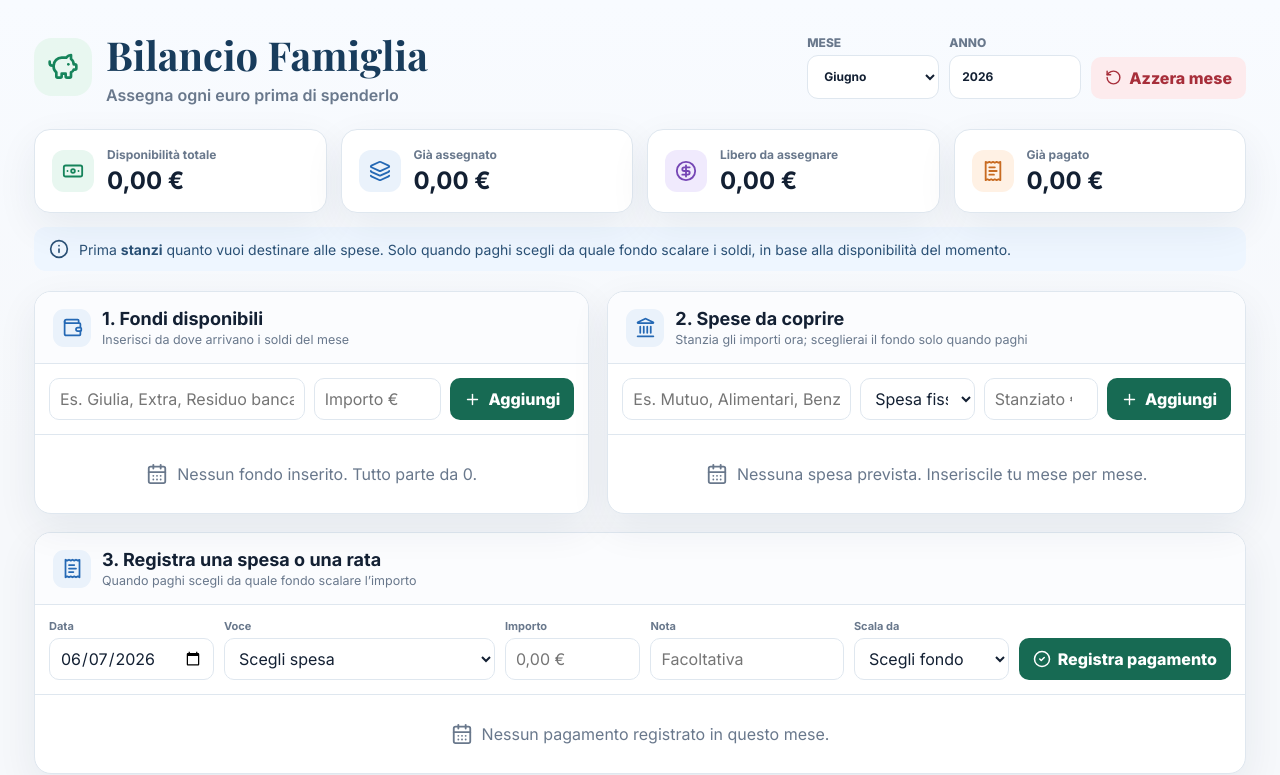
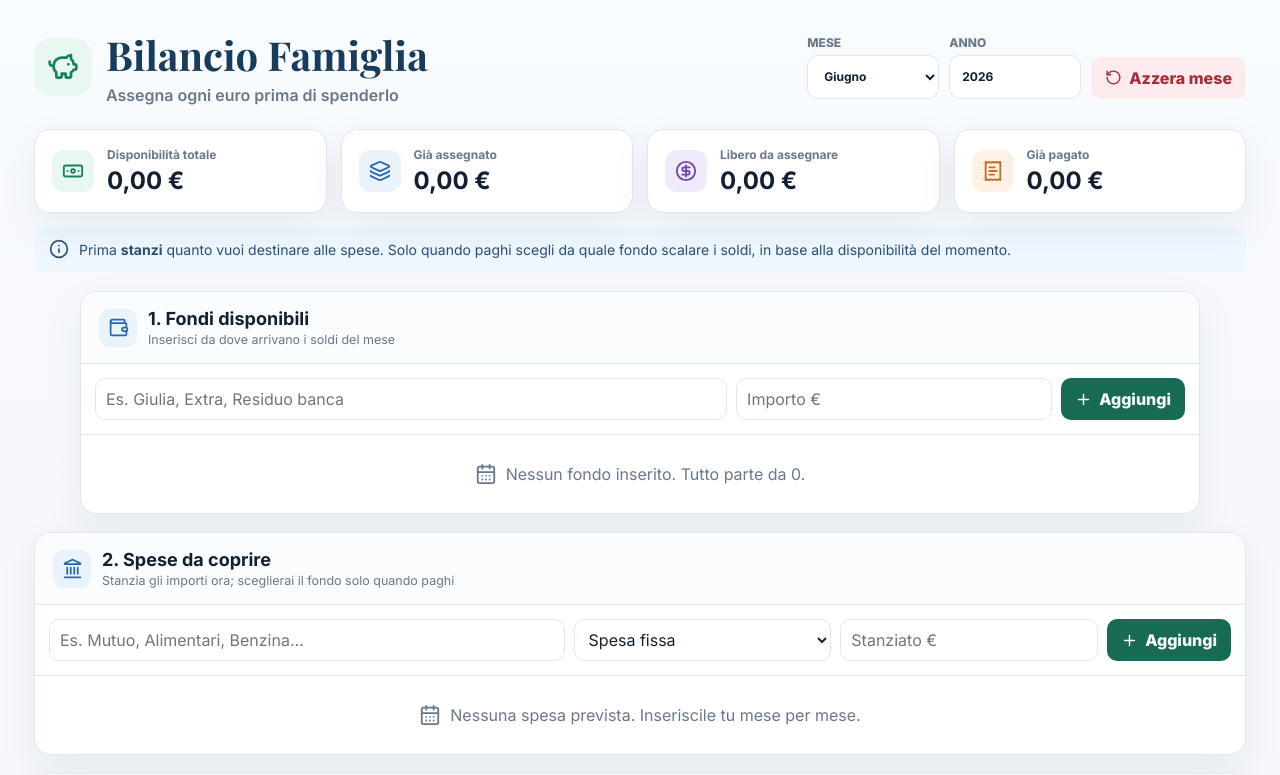
Before and after one commit to diablo130219/Bilancio-Famiglia, a React (Vite) app: page / in a window 1280 px wide. Shown: the top 775 px of the page. Built offline with nearby package versions, Linux system fonts and the light colour scheme.

Commit message:
Add files via upload

```diff
--- a/src/main.jsx
+++ b/src/main.jsx
@@ -165,8 +165,11 @@ function App() {
         </span>
       </section>
 
-      <div className="main-grid">
+      <div className="funds-center-wrap">
         <FundsPanel data={data} result={result} updateMonth={updateMonth} />
+      </div>
+
+      <div className="allocations-full-wrap">
         <AllocationsPanel data={data} result={result} updateMonth={updateMonth} />
       </div>
 
--- a/src/style.css
+++ b/src/style.css
@@ -47,7 +47,9 @@ button { cursor: pointer; }
 .metric.red strong { color: var(--red); }
 
 .explain-strip { display: flex; align-items: center; gap: 10px; padding: 12px 15px; border-radius: 12px; background: #eef6ff; color: #2a5075; margin-bottom: 20px; font-size: 14px; }
-.main-grid { display: grid; grid-template-columns: 1fr 1.15fr; gap: 18px; align-items: start; }
+.main-grid { display: grid; grid-template-columns: 1fr; gap: 18px; align-items: start; }
+.funds-center-wrap { width: min(1120px, 100%); margin: 0 auto 18px; }
+.allocations-full-wrap { width: 100%; margin-top: 0; }
 .panel, .summary-card { background: var(--card); border: 1px solid var(--line); border-radius: 17px; box-shadow: var(--shadow); overflow: hidden; }
 .panel-head { display: flex; align-items: center; gap: 11px; padding: 16px 18px; border-bottom: 1px solid var(--line); background: #fbfcfe; }
 .panel-head-icon { width: 38px; height: 38px; border-radius: 11px; display: grid; place-items: center; background: var(--blue-soft); color: var(--blue); }
@@ -81,7 +83,7 @@ tfoot td { font-weight: 800; background: #f7fafc; }
 .icon-btn:hover { background: var(--red-soft); color: var(--red); }
 
 .empty { display: flex; align-items: center; justify-content: center; gap: 9px; padding: 28px 16px; color: var(--muted); text-align: center; }
-.allocation-list { padding: 12px; display: grid; gap: 10px; }
+.allocation-list { padding: 12px; display: grid; grid-template-columns: repeat(2, minmax(0, 1fr)); gap: 10px; align-items: start; }
 .allocation-card { border: 1px solid var(--line); border-radius: 13px; padding: 12px; }
 .allocation-top { display: flex; justify-content: space-between; gap: 10px; align-items: start; }
 .allocation-name { display: flex; align-items: center; gap: 8px; flex: 1; }
@@ -144,14 +146,14 @@ tfoot td { font-weight: 800; background: #f7fafc; }
 }
 
 /* Schede spese compatte */
-.allocation-list { gap: 7px; padding: 9px; }
+.allocation-list { gap: 9px; padding: 10px; grid-template-columns: repeat(2, minmax(0, 1fr)); }
 .allocation-card { padding: 9px 10px 8px; border-radius: 11px; }
 .allocation-top { align-items: center; }
 .allocation-name { min-width: 0; }
 .bare-input { font-size: 14px; }
 .allocation-compact-row {
   display: grid;
-  grid-template-columns: 110px 88px 88px minmax(220px, 1fr) 110px auto;
+  grid-template-columns: 96px 68px 78px minmax(145px, 1fr) 92px auto;
   gap: 8px;
   align-items: end;
   margin-top: 7px;
@@ -178,7 +180,7 @@ tfoot td { font-weight: 800; background: #f7fafc; }
 .compact-progress { height: 4px; margin-top: 7px; }
 
 @media (max-width: 1250px) {
-  .allocation-compact-row { grid-template-columns: 105px 82px 82px minmax(180px, 1fr) 100px auto; }
+  .allocation-compact-row { grid-template-columns: 90px 64px 72px minmax(125px, 1fr) 84px auto; }
 }
 
 @media (max-width: 900px) {
@@ -195,3 +197,28 @@ tfoot td { font-weight: 800; background: #f7fafc; }
   .compact-fund { grid-column: 1 / -1; }
   .compact-amount { grid-column: 1 / -1; }
 }
+
+
+/* Layout desktop: fondi centrali e spese su due colonne */
+.funds-center-wrap .panel { width: 100%; }
+.allocations-full-wrap .panel { width: 100%; }
+.allocations-full-wrap .allocation-card { min-width: 0; }
+.allocations-full-wrap .allocation-top { min-height: 30px; }
+.allocations-full-wrap .bare-input { font-size: 13.5px; }
+.allocations-full-wrap .mini-select { padding: 4px 7px; font-size: 10px; }
+.allocations-full-wrap .allocation-compact-row { gap: 6px; }
+.allocations-full-wrap .allocation-compact-row input,
+.allocations-full-wrap .allocation-compact-row select { height: 34px; font-size: 12px; }
+.allocations-full-wrap .allocation-compact-row .quick-pay-btn { height: 34px; min-height: 34px; padding: 0 9px; font-size: 12px; }
+.allocations-full-wrap .allocation-stat strong { font-size: 12.5px; }
+.allocations-full-wrap .paid-status { min-height: 34px; }
+
+@media (max-width: 1320px) {
+  .allocation-list { grid-template-columns: 1fr; }
+  .allocation-compact-row { grid-template-columns: 105px 82px 82px minmax(180px, 1fr) 100px auto; }
+}
+
+@media (max-width: 900px) {
+  .funds-center-wrap { width: 100%; }
+  .allocation-list { grid-template-columns: 1fr; }
+}
```
